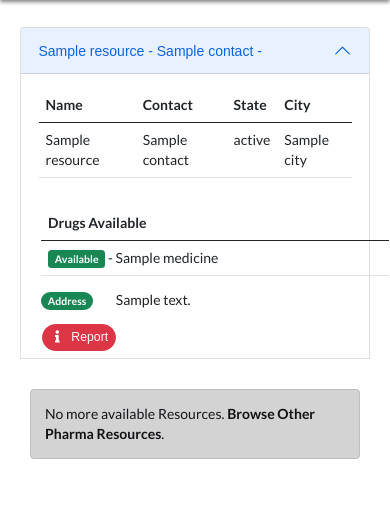
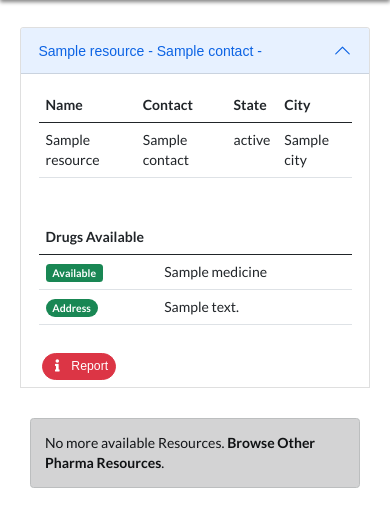
Before and after one commit to ishivanshgoel/Combatting-Covid, a Django app: template templates/public/pharmaView.html in a window 390 px wide, after a click that opens the changed part. Shown: the part 73-600 px from the top of the page. Run offline with Django 3.2, Linux system fonts and the light colour scheme; the template is opened without the code that fills it: most values are stand-ins (such as "Sample title", 1, 10 or a date in 2020); parts of the project's set-up code (start-up, migrations or seed data) failed here and were passed over; some libraries are stand-ins or nearby versions.

Commit message:
pharmaView responsive

```diff
--- a/templates/public/pharmaView.html
+++ b/templates/public/pharmaView.html
@@ -49,25 +49,29 @@
                     </table>
                 </div>
             </div>
-            <table class="table" style="margin-left: 20px; margin-right: 20px;">
+            <div class="accordion-body">
+                <div class="table-responsive">
+                    <table class="table">
                         <thead>
                             <tr>
-                        <th>Drugs Available</th>
+                                <th scope="col" colspan="2">Drugs Available</th>
                             </tr>
                         </thead>
                         <tbody>
                             {% for medicine in medicines %}
                             <tr>
-                        <td><span class="badge bg-success">Available</span> - {{ medicine }}</td>
+                                <td><span class="badge bg-success">Available</span></td>
+                                <td>{{ medicine }}</td>
                             </tr>
                             {% endfor %}
+                            <tr>
+                                <td><span class="badge rounded-pill bg-success">Address</span></td>
+                                <td>{{ resource.address }}</td>
+                            </tr>
                         </tbody>
                     </table>
-            <p>
-                <span class="badge rounded-pill bg-success"
-                    style="margin-left: 20px; margin-right: 20px;">Address</span>
-                {{ resource.address }}
-            </p>
+                </div>
+            </div>
             <button type="button" class="btn btn-sm btn-danger ms-4 mb-2 rounded-pill" data-bs-toggle="modal"
                 data-bs-target="#reportModal"><i class="info icon"></i> Report</button>
             <div class="modal fade" id="reportModal" tabindex="-1" aria-labelledby="reportModalLabel"
```
Lines whose indentation alone changed are shown as unchanged.
